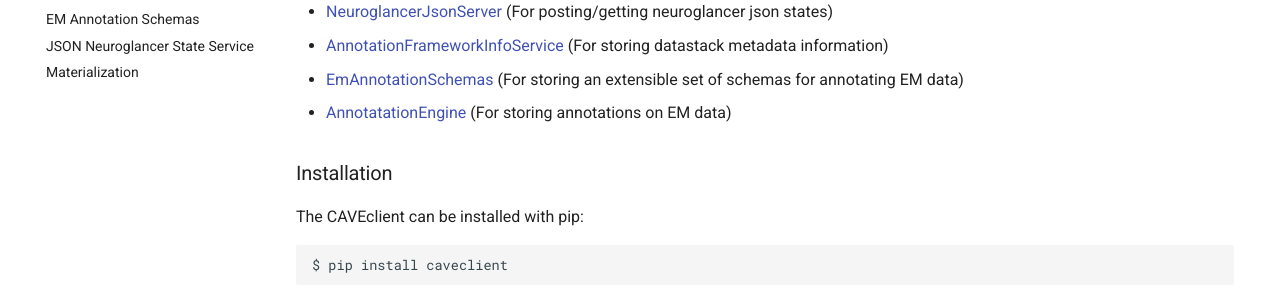
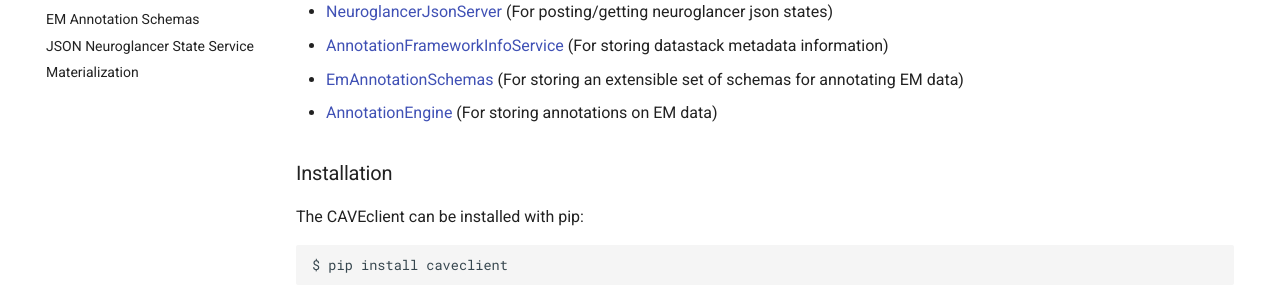
Before and after one commit to CAVEconnectome/CAVEclient, an MkDocs documentation site: the page built from docs/tutorials/index.md, in a window 1280 px wide. Shown: the part 329-624 px from the top of the page. Built offline with MkDocs 1.6.1 and Material for MkDocs 9.7.7, drawn with Linux system fonts in a browser that asks for light colours; comment, search, counter and statistics services are not loaded; the version menu is left out.

Commit message:
Update index.md
Fixed a typo.

```diff
--- a/docs/tutorials/index.md
+++ b/docs/tutorials/index.md
@@ -14,7 +14,7 @@ Versioning Engine), which includes:
   (For storing datastack metadata information)
 - [EmAnnotationSchemas](https://www.github.com/seung-lab/EmAnnotationSchemas)
   (For storing an extensible set of schemas for annotating EM data)
-- [AnnotatationEngine](https://www.github.com/seung-lab/AnnotationEngine)
+- [AnnotationEngine](https://www.github.com/seung-lab/AnnotationEngine)
   (For storing annotations on EM data)
 
 ## Installation
```
